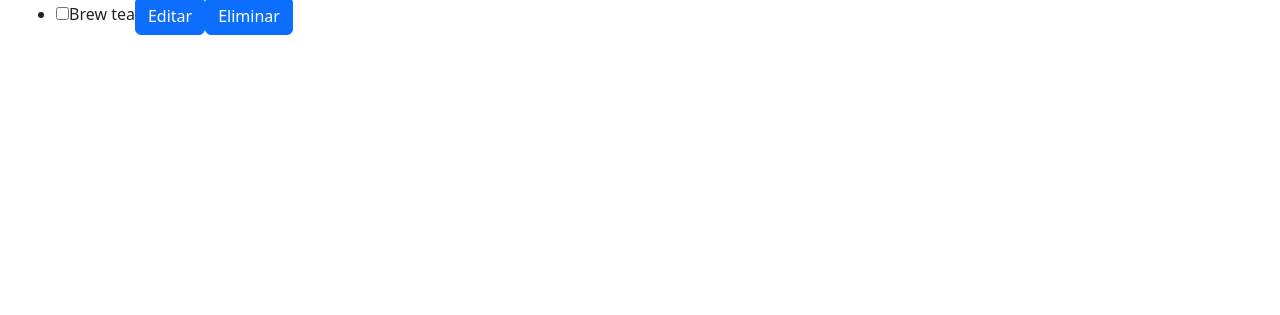
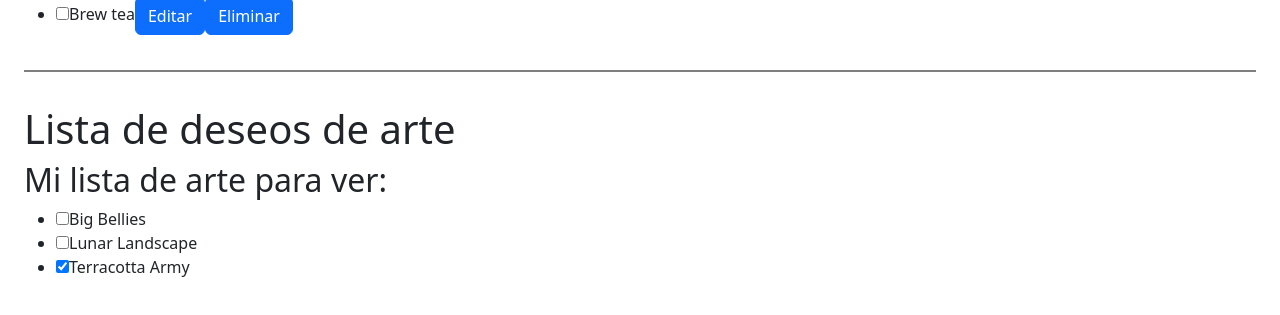
Before and after one commit to dgutierrez21/Learning-ReactJS--React-Docs, a React (Vite) app in the folder 02-reference/: page / in a window 1280 px wide. Shown: the part 2015-2330 px from the top of the page. Before the commit the page ends 2090 px from the top, so only its background shows below. Built offline with nearby package versions, Linux system fonts and the light colour scheme.

Commit message:
Ejemplo 4 de 4: Escribir lógica de actualización concisa con Immer

```diff
--- a/02-reference/package.json
+++ b/02-reference/package.json
@@ -10,7 +10,8 @@
   },
   "dependencies": {
     "react": "^18.2.0",
-    "react-dom": "^18.2.0"
+    "react-dom": "^18.2.0",
+    "use-immer": "^0.8.1"
   },
   "devDependencies": {
     "@types/react": "^18.0.27",
--- a/02-reference/src/02-hooks/02-useState/UseState.jsx
+++ b/02-reference/src/02-hooks/02-useState/UseState.jsx
@@ -1,3 +1,4 @@
+import { BucketList } from "./bucketList/BucketList";
 import { CampoTexto } from "./campoTexto/CampoTexto";
 import { CheckBox } from "./checkbox/CheckBox";
 import { Contador } from "./Contador";
@@ -28,6 +29,8 @@ const UseState = () => {
       <FormObjAni />
       <div className="separador"></div>
       <TaskApp />
+      <div className="separador"></div>
+      <BucketList />
     </div>
   );
 };
--- /dev/null
+++ b/02-reference/src/02-hooks/02-useState/bucketList/BucketList.jsx
@@ -0,0 +1,47 @@
+import { useImmer } from "use-immer";
+
+let siguienteId = 3;
+const listaInicial = [
+  { id: 0, titulo: "Big Bellies", visto: false },
+  { id: 1, titulo: "Lunar Landscape", visto: false },
+  { id: 2, titulo: "Terracotta Army", visto: true },
+];
+
+export const BucketList = () => {
+  const [lista, actualizarLista] = useImmer(listaInicial);
+
+  function handleAlternar(ilustracionId, siguienteVisto) {
+    actualizarLista((draft) => {
+      const ilustracion = draft.find((a) => a.id === ilustracionId);
+      ilustracion.visto = siguienteVisto;
+    });
+  }
+
+  return (
+    <>
+      <h1>Lista de deseos de arte</h1>
+      <h2>Mi lista de arte para ver:</h2>
+
+      <ElementoLista ilustraciones={lista} onAlternar={handleAlternar} />
+    </>
+  );
+};
+
+function ElementoLista({ ilustraciones, onAlternar }) {
+  return (
+    <ul>
+      {ilustraciones.map((ilustracion) => (
+        <li key={ilustracion.id}>
+          <label htmlFor="">
+            <input
+              type="checkbox"
+              checked={ilustracion.visto}
+              onChange={(e) => onAlternar(ilustracion.id, e.target.checked)}
+            />
+            {ilustracion.titulo}
+          </label>
+        </li>
+      ))}
+    </ul>
+  );
+}
```
Also changed, not shown: 02-reference/src/02-hooks/02-useState/useState.txt, 1 other file (tests, documents, lock files or other folders).
